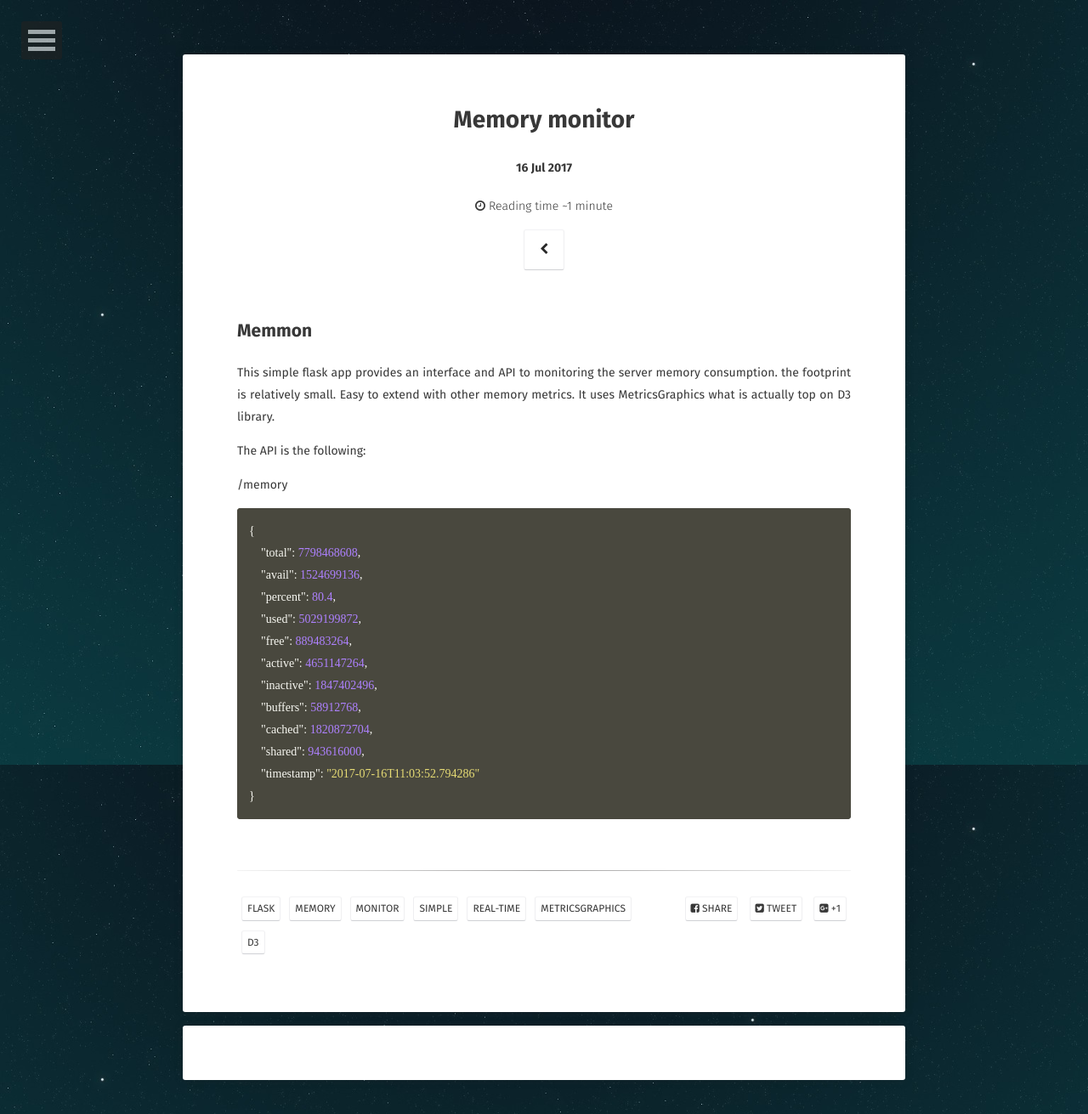
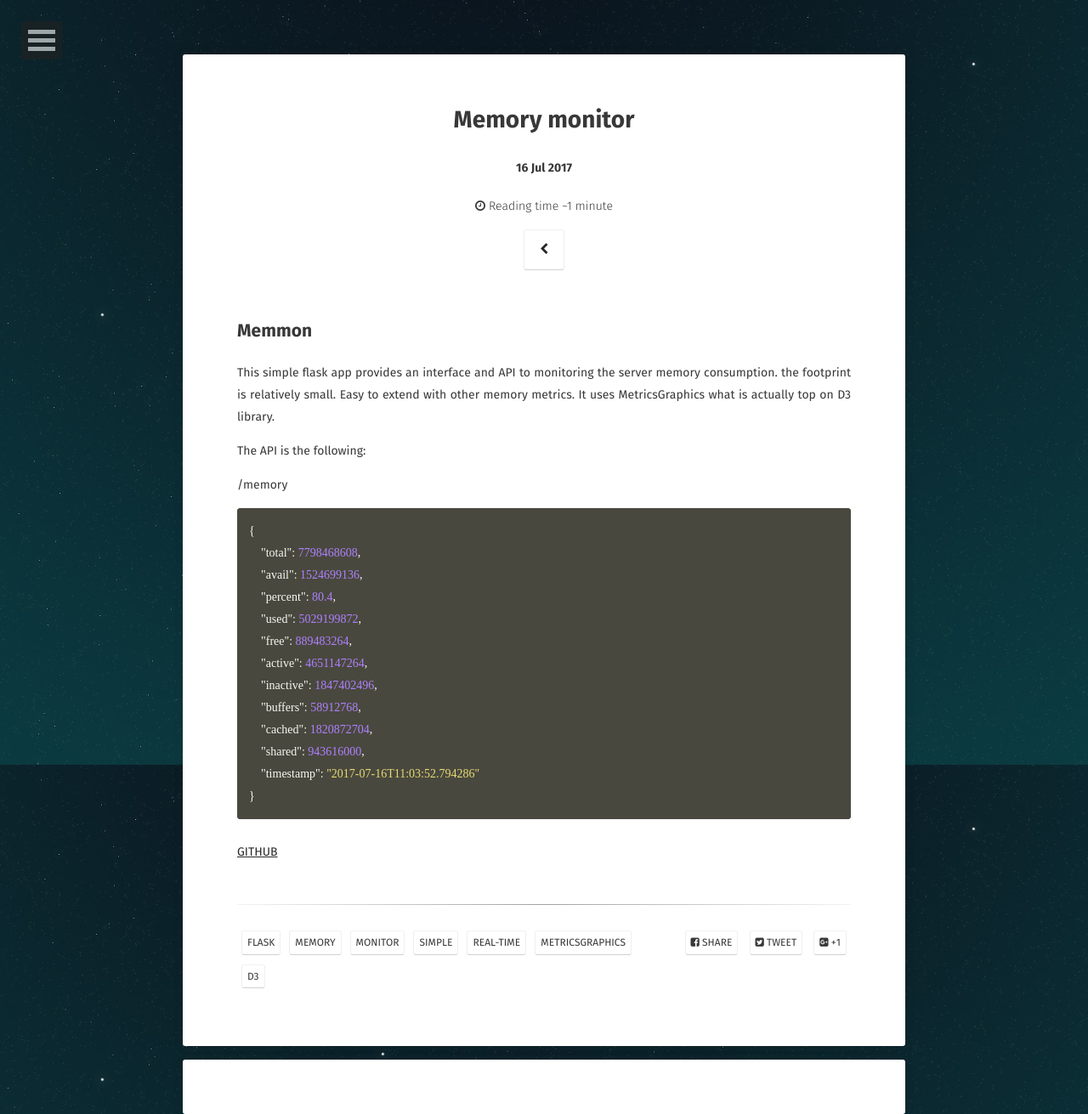
Before and after one commit to p0lish/p0lish.github.io, a Jekyll site: the page built from _posts/2017-07-16-simple-memory-monitor.md, in a window 1280 px wide. Shown: the whole page at 85% size. Built offline with Jekyll 4.4.1, drawn with Linux system fonts in a browser that asks for light colours; some web fonts are replaced; comment, search, counter and statistics services are not loaded.

Commit message:
Add Memmon project

````diff
--- a/_posts/2017-07-16-simple-memory-monitor.md
+++ b/_posts/2017-07-16-simple-memory-monitor.md
@@ -35,3 +35,5 @@ The API is the following:
     "timestamp": "2017-07-16T11:03:52.794286"
 }
 ```
+
+ [GITHUB](https://github.com/p0lish/memmon)
````
